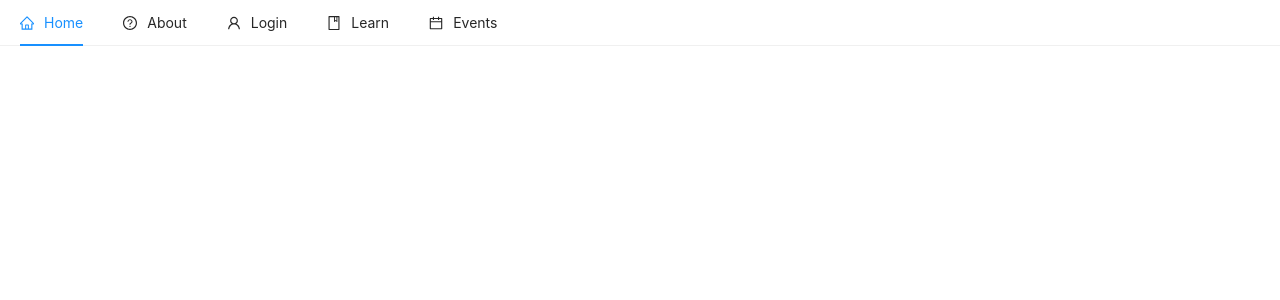
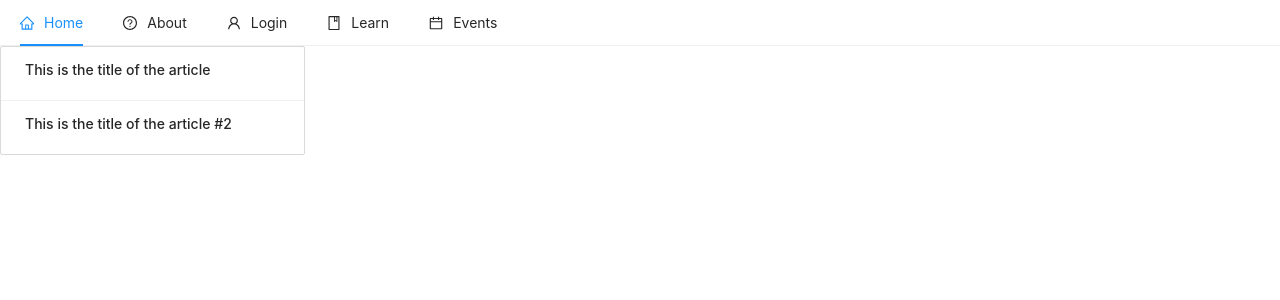
Before and after one commit to aadarshjha/kombucha, a React (Create React App) app in the folder client/: page /learn in a window 1280 px wide. Shown: the top 300 px of the page. Built offline with nearby package versions, Linux system fonts and the light colour scheme.

Commit message:
checking in more code

```diff
--- a/client/src/views/learn/articles.css
+++ b/client/src/views/learn/articles.css
@@ -17,3 +17,14 @@
     width: 100%;
     flex: 3;
 }
+
+.test {
+    /* background-color: red;  */
+    margin-bottom: 5px;
+    margin-top: 5px;
+    display: flex;
+    flex-direction: column;
+    justify-content: flex-start;
+    align-items: flex-start;
+    padding-left: 10px;
+}
--- a/client/src/views/learn/articles.tsx
+++ b/client/src/views/learn/articles.tsx
@@ -1,6 +1,6 @@
 import React from "react";
 import "./articles.css";
-import { Card } from "antd";
+import { Card, List } from "antd";
 
 type backendData = {
   header: string;
@@ -14,21 +14,30 @@ type catProps = {
 };
 
 const Articles: React.FC<catProps> = ({ articles }: catProps) => {
+  console.log(">>>");
+  console.log(articles);
   return (
     <div className="flex">
       <div className="left">
-        {/* all of the articles */}
-        {articles.map((element) => {
-          <div key={element.header}>
-            <Card
-              title={element.header}
-              bordered={false}
-              style={{ width: "100%" }}
-            ></Card>
-          </div>;
-        })}
+        {/* all of the articles
+        {articles.map((element, i) => {
+          return (
+          );
+        })} */}
+        <List
+            bordered
+            dataSource={articles}
+            renderItem={item => (
+              <List.Item>
+                  <h4>
+                  {item.header}
+                  </h4>
+              </List.Item>
+            )}
+          />
       </div>
       <div className="right">
+          {/* This is dynamically loaded based on what is selected */}
         <div>{/* header */}</div>
         <div>{/* body */}</div>
       </div>
```
